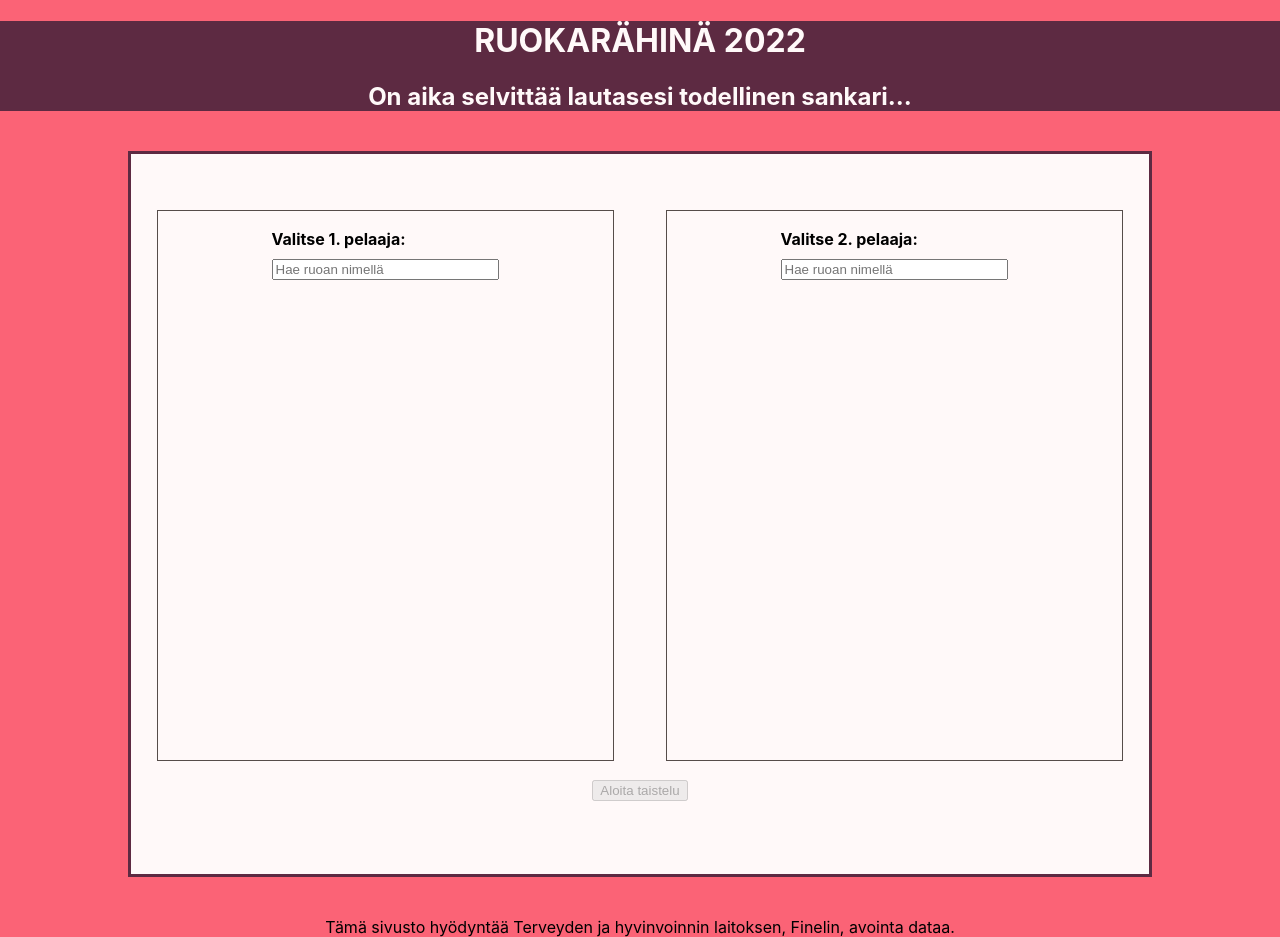
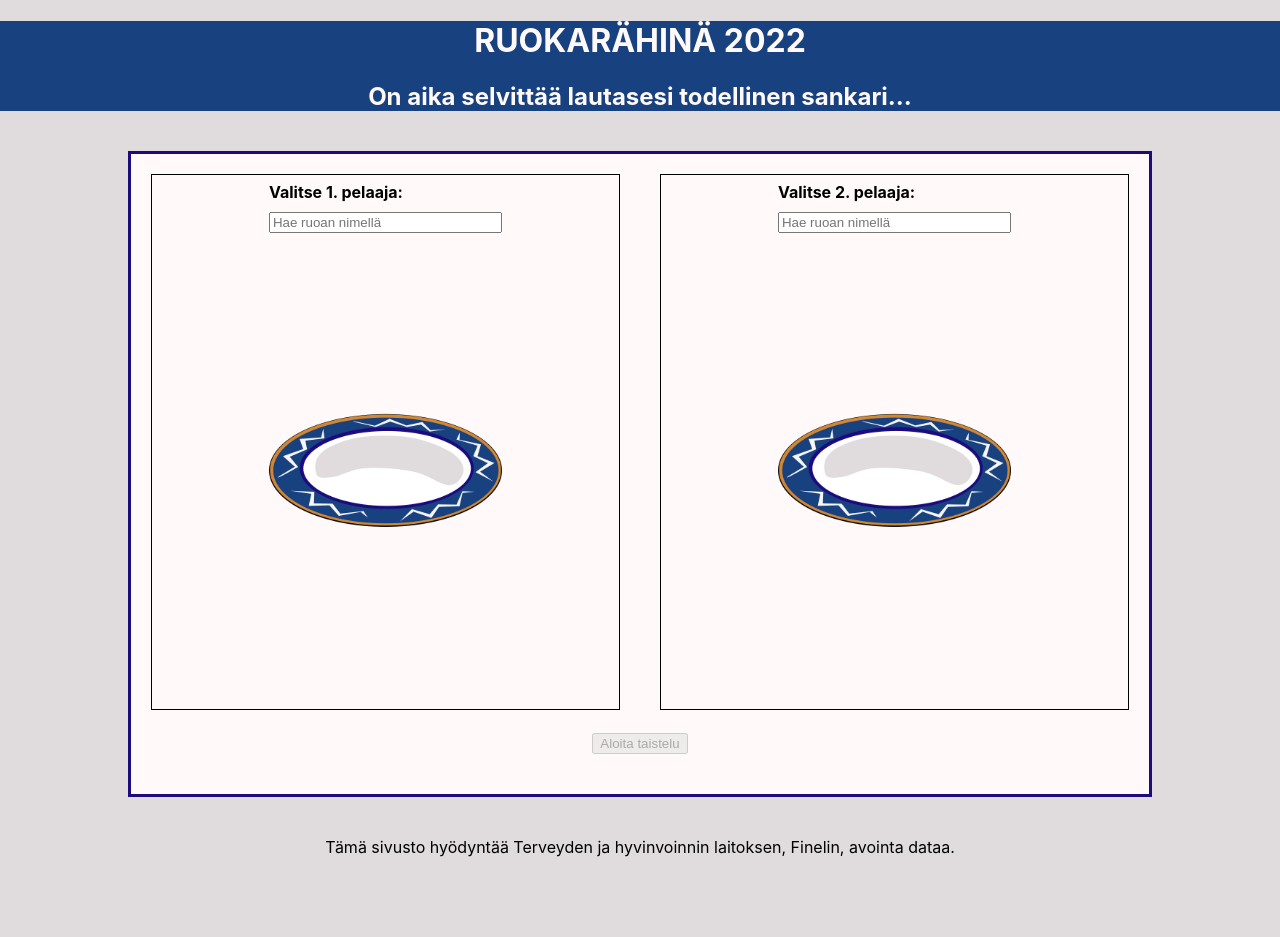
Before and after one commit to martansk/ruokarahina, a React (Create React App) app in the folder frontend/: page / in a window 1280 px wide. After the commit the page ends 857 px from the top, so only its background shows below. Built offline with nearby package versions, Linux system fonts and the light colour scheme.

Commit message:
some ui changes

```diff
--- a/frontend/src/App.css
+++ b/frontend/src/App.css
@@ -1,11 +1,11 @@
 html {
-  background-color: rgb(251, 99, 118);
+  background-color: rgb(224, 219, 220);
   font-family: 'Courier New', Courier, monospace;
 }
 
 .intro-box {
   text-align: center;
-  background-color: rgb(93, 42, 66);
+  background-color: rgb(24, 65, 128);
   color: rgb(255, 249, 249);
 }
 
@@ -16,9 +16,7 @@ html {
   margin-bottom: 5vh;
   margin-left: 10vw;
   margin-right: 10vw;
-  border: solid rgb(93, 42, 66);
-  padding-top: 5vh;
-  padding-bottom: 5vh;
+  border: solid rgb(28, 10, 127);
   height: 80vh;
   line-height: 1.5;
 }
@@ -26,16 +24,15 @@ html {
 .player-details {
   display: flex;
   flex-direction: row;
+  height: 90%;
+  width: 100%;
 }
 
 .left, .right {
   width: 50%;
-  border: 1px solid rgb(86, 77, 74);
-  margin-top: 2vh;
-  margin-bottom: 2vh;
-  margin-left: 2vw;
-  margin-right: 2vw;
-  padding-top: 2vh;
+  border: 1px solid black;
+  margin: 2%;
+  max-height: 96%;
 }
 
 .search-container {
@@ -43,6 +40,17 @@ html {
   flex-direction: column;
   margin-left:25%;
   margin-right: 25%;
+  height: 96%;
+  margin-top: 1%;
+  margin-bottom: 1%;
+}
+
+.image-container {
+  background-image: url('plate-gfdd9a4f35_1280.png');
+  background-size: 100%;
+  height: 40%;
+  display: inline-block;
+  background-repeat: no-repeat;
 }
 
 .player-label {
@@ -53,9 +61,9 @@ html {
 .dropdown {
   display: flex;
   flex-direction: column;
-  border: 1px solid rgb(86, 77, 74);
-  height: 60vh;
+  border: 1px solid black;
   overflow: auto;
+  height: 35%;
 }
 
 .dropdown:empty {
@@ -69,7 +77,7 @@ html {
 }
 
 .dropdown-line:hover {
-  background-color: rgb(255, 220, 204);
+  background-color: rgb(209, 136, 54);
 }
 
 input {
@@ -77,7 +85,8 @@ input {
 }
 
 .player-info {
-  padding: 10%;
+  height: 45%;
+
 }
 
 .battle {
@@ -95,6 +104,18 @@ input {
 .App-logo {
   height: 40vmin;
   pointer-events: none;
+}
+
+@media only screen and (max-width: 1000px) {
+  .player-details {
+    flex-direction: column;
+    width: 100%;
+  }
+
+  .left, .right {
+    width: 96%;
+    height: 50%;
+  }
 }
 
 @media (prefers-reduced-motion: no-preference) {
--- a/frontend/src/components/playerInfo.js
+++ b/frontend/src/components/playerInfo.js
@@ -17,6 +17,7 @@ const PlayerInfo = (props) => {
     };
 
     return (
+        <div className="search-container">
             <div className="player-info">
                 <div>{props.x}. pelaaja</div>
                 <div><b>{props.name.fi}</b></div>
@@ -24,6 +25,8 @@ const PlayerInfo = (props) => {
                 <div>Hiilihydraatit: {Math.round(props.carbohydrate * 10) / 10}</div>
                 <div>Proteiinit: {Math.round(props.protein * 10) / 10}</div>
                 <div>Rasva: {Math.round(props.fat * 10) / 10}</div>
+            </div>
+            <div className="image-container"></div>
                 <button onClick={() => removePlayer(props.x)}>Vaihda pelaajaa</button>
         </div>
     );
--- a/frontend/src/components/playerSelection.js
+++ b/frontend/src/components/playerSelection.js
@@ -54,12 +54,11 @@ const PlayerSelection = (props) => {
     const results = (data) => {
         if (data.length > 100) return "Liikaa hakutuloksia, anna tarkemmat hakuehdot.";
         else return data.map(data =>
-        <div className="dropdown-line" key={data.id} onClick={() => selectPlayer(data.id)}> {data.name.fi}</div>
+        <div className="dropdown-line" data-testid='dropdown-line' key={data.id} onClick={() => selectPlayer(data.id)}> {data.name.fi}</div>
         );
     };
 
     return (
-        <div>
 
         <div className="search-container">
 
@@ -76,10 +75,11 @@ const PlayerSelection = (props) => {
             placeholder='Hae ruoan nimellä' />
         </div>
         </form>
-        <div className="dropdown">
+        <div className="dropdown" data-testid='dropdown' >
         {results(data)}
         </div>
-        </div>
+
+        <div className='image-container'></div>
 
         </div>
     );
```
Also changed, not shown: frontend/src/plate-gfdd9a4f35_1280.png (added). Lines whose indentation alone changed are shown as unchanged.
